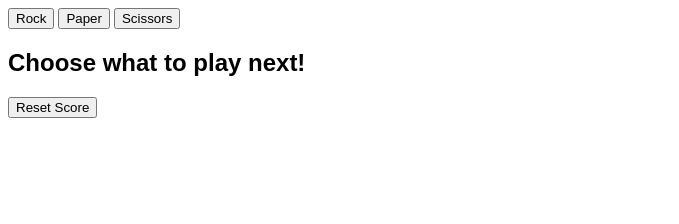
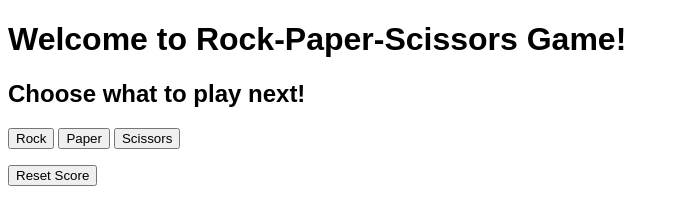
Before and after one commit to gamanedy144/rock-paper-scissor, a plain HTML site: page index.html in a window 1280 px wide. Shown: the whole page, without its empty margins (0-679 px from the left). Drawn offline with Linux system fonts and the light colour scheme.

Commit message:
Initiate branch + add title and arrange text

```diff
--- a/index.html
+++ b/index.html
@@ -8,13 +8,14 @@
     <script src="/script.js" defer></script>
 </head>
 <body>
-    <div id="buttons-container">
-        <button id="rock-button">Rock</button>
-        <button id="paper-button">Paper</button>
-        <button id="scissors-button">Scissors</button>
-    </div>
+    <h1 style="font-family: sans-serif;">Welcome to Rock-Paper-Scissors Game!</h1>
     <div id="results-container">
         <h2 style="font-family: sans-serif;">Choose what to play next!</h2>
+        <div id="buttons-container">
+            <button id="rock-button">Rock</button>
+            <button id="paper-button">Paper</button>
+            <button id="scissors-button">Scissors</button>
+        </div>
         <p id="result-choice"></p>
         <p id='result-text'></p>
         <p id="result-score"></p>
```
